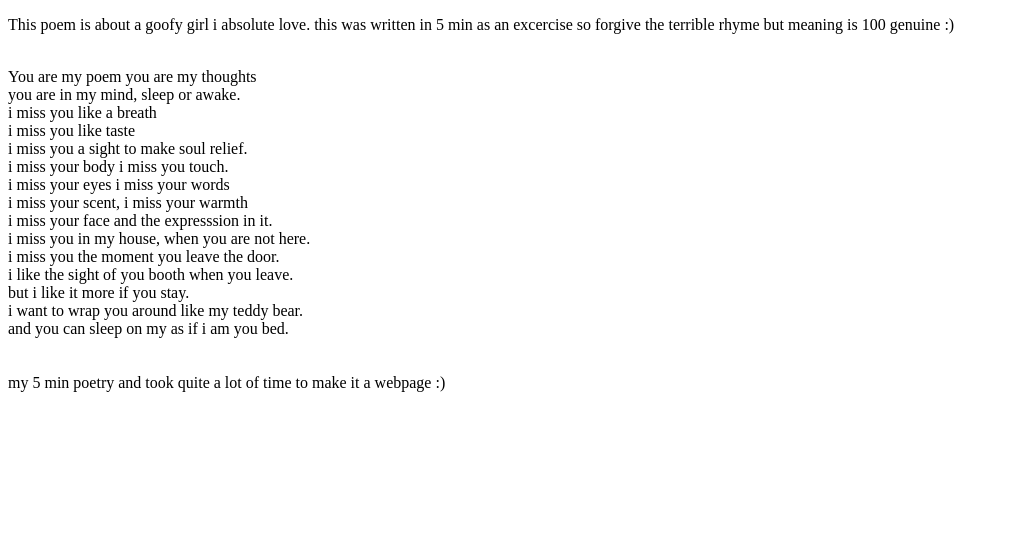
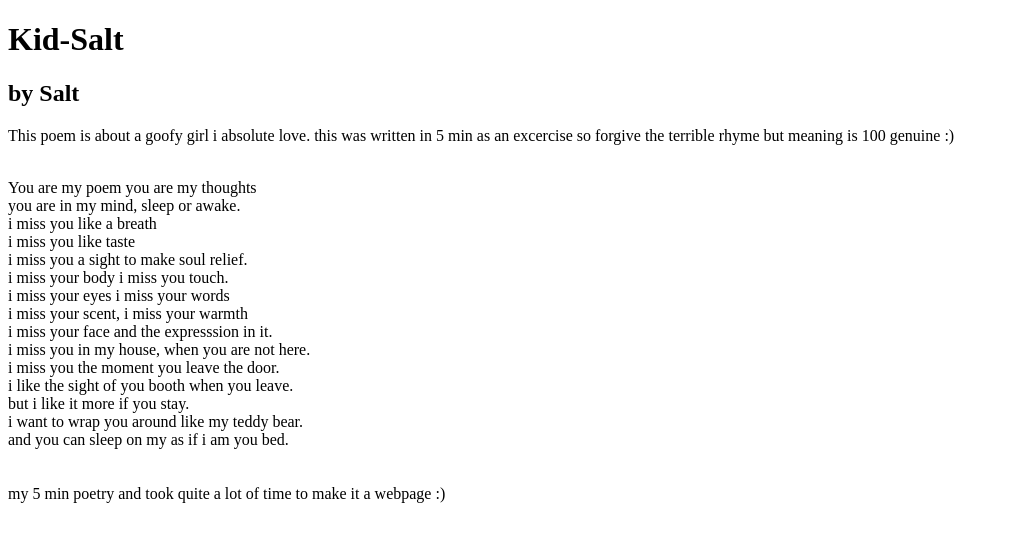
Before and after one commit to Naiyyar-git/poet_website, a plain HTML site: page index.html in a window 1280 px wide. Shown: the whole page, without its empty margins (0-1009 px from the left). Drawn offline with Linux system fonts and the light colour scheme.

Commit message:
Update index.html

```diff
--- a/index.html
+++ b/index.html
@@ -1,11 +1,15 @@
 <!DOCTYPE html>
+
 <html>
-<body>
+
+  <body>
+
+    <h1> Kid-Salt </h1>
+    <h2> by Salt </h2>
 
 <p>This poem is about a goofy girl i absolute love. this was written in 5 min as an excercise so forgive the terrible rhyme but meaning is 100 genuine :)</p>
 
 <p>
-
 <br> You are my poem you are my thoughts
 <br> you are in my mind, sleep or awake.
 <br>i miss you like a breath
```
